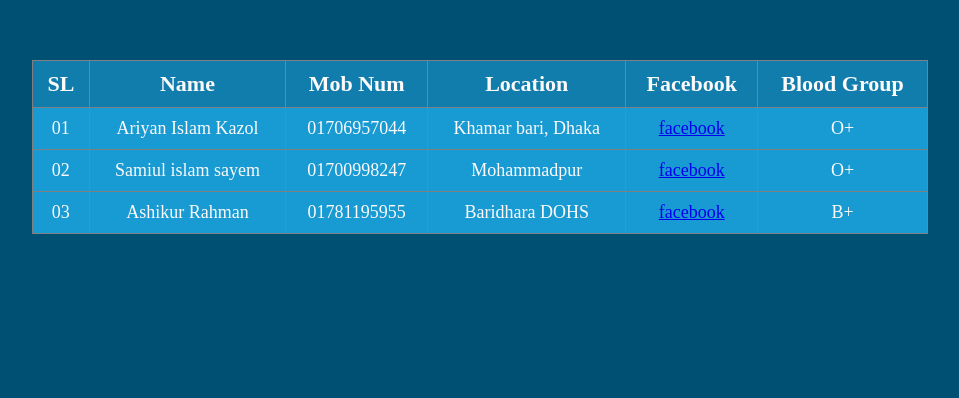
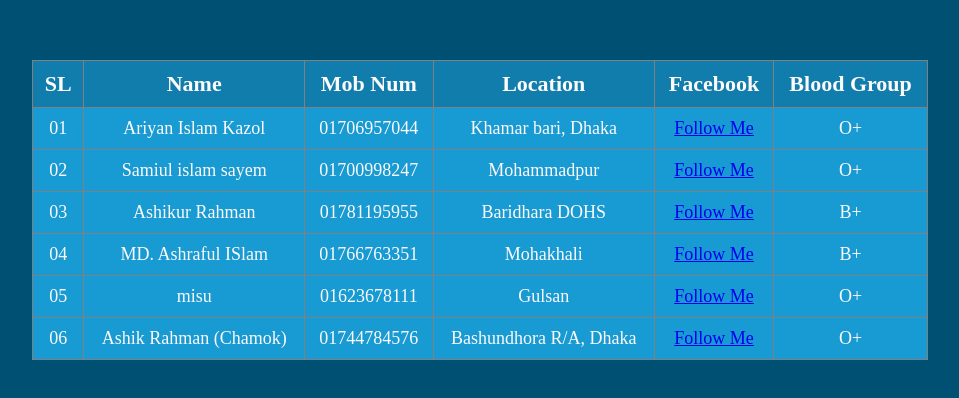
Before and after one commit to Naiemjoy1/sswa, a plain HTML site: page index.html in a window 1280 px wide. Shown: the whole page, without its empty margins (160-1119 px from the left). Drawn offline with Linux system fonts and the light colour scheme.

Commit message:
Update index.html

```diff
--- a/index.html
+++ b/index.html
@@ -23,7 +23,7 @@
 				<td>Ariyan Islam Kazol</td>
 				<td>01706957044</td>
 				<td>Khamar bari, Dhaka </td>
-				<td><a href="https://www.facebook.com/ariyan.islam.39">facebook</a></td>
+				<td><a href="https://www.facebook.com/ariyan.islam.39">Follow Me</a></td>
 				<td>O+</td>
 			</tr>
 			<tr>
@@ -31,7 +31,7 @@
 				<td>Samiul islam sayem</td>
 				<td>01700998247</td>
 				<td>Mohammadpur  </td>
-				<td><a href="https://www.facebook.com/samiulislam.sayem.73">facebook</a></td>
+				<td><a href="https://www.facebook.com/samiulislam.sayem.73">Follow Me</a></td>
 				<td>O+</td>
 			</tr>
 			<tr>
@@ -39,10 +39,33 @@
 				<td>Ashikur Rahman</td>
 				<td>01781195955</td>
 				<td>Baridhara DOHS</td>
-				<td><a href="https://www.facebook.com/ashik.rahmanlst">facebook</a></td>
+				<td><a href="https://www.facebook.com/ashik.rahmanlst">Follow Me</a></td>
 				<td>B+</td>
 			</tr>
-
+			<tr>
+				<td>04</td>
+				<td>MD. Ashraful ISlam</td>
+				<td>01766763351</td>
+				<td>Mohakhali</td>
+				<td><a href="https://www.facebook.com/ashrafulislam94248">Follow Me</a></td>
+				<td>B+</td>
+			</tr>
+			<tr>
+				<td>05</td>
+				<td>misu</td>
+				<td>01623678111</td>
+				<td>Gulsan</td>
+				<td><a href="https://www.facebook.com/mmohammad.misu">Follow Me</a></td>
+				<td>O+</td>
+			</tr>
+			<tr>
+				<td>06</td>
+				<td>Ashik Rahman (Chamok)</td>
+				<td>01744784576</td>
+				<td>Bashundhora R/A, Dhaka</td>
+				<td><a href="https://www.facebook.com/ashr0007">Follow Me</a></td>
+				<td>O+</td>
+			</tr>
 
 		</table>
 	</div>
```
